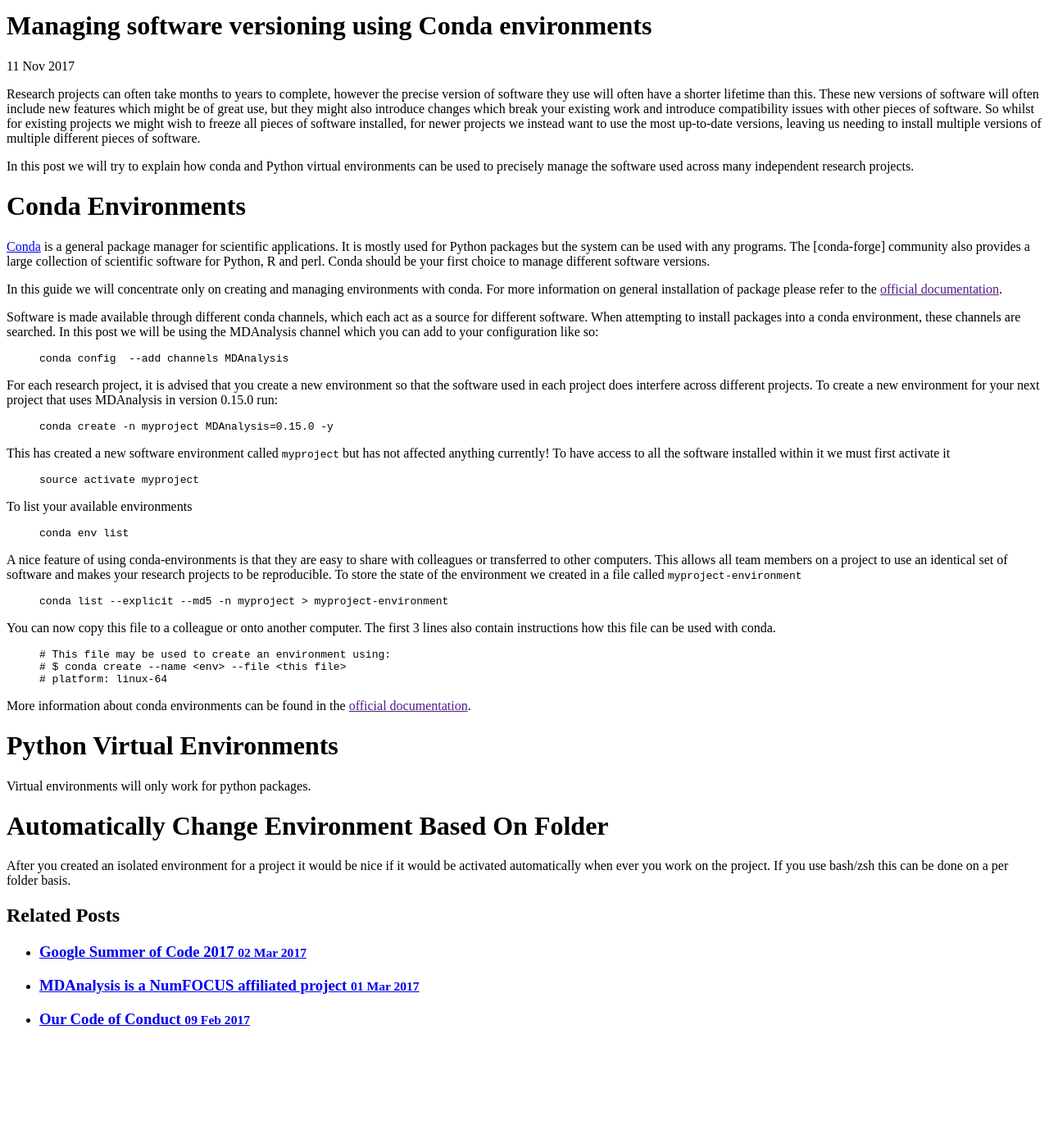
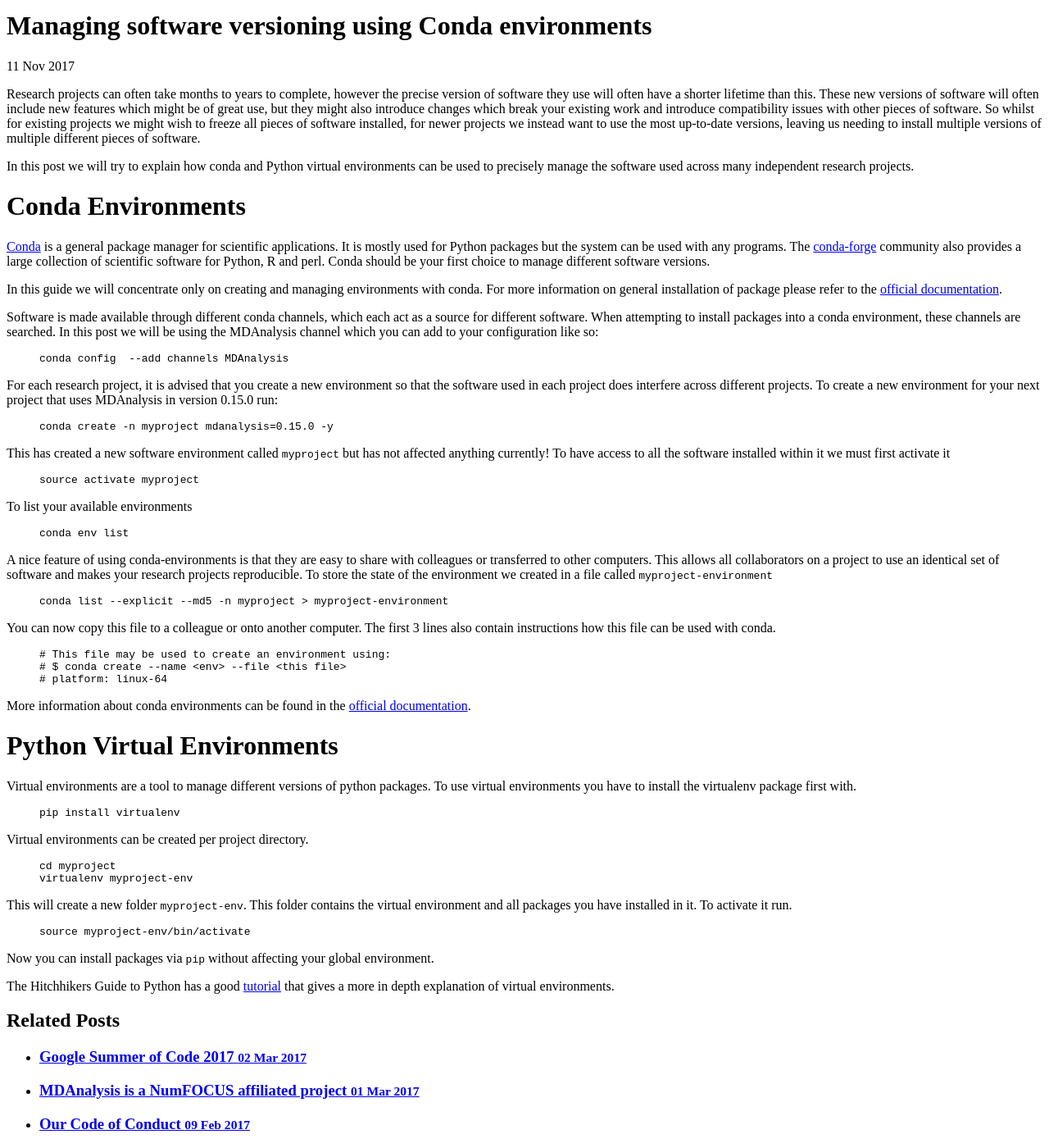
Before and after one commit to MDAnalysis/MDAnalysis.github.io, a Jekyll site: the page built from _posts/2017-11-11-environments.md, in a window 1280 px wide and 1400 px high, scrolled down 174 px. Shown: the whole window at 82% size. Built offline with Jekyll 4.4.1, drawn with Linux system fonts in a browser that asks for light colours; comment, search, counter and statistics services are not loaded; before the commit the page ends 1446 px from its top, so only the background shows below that.

Commit message:
add virtual env description

```diff
--- a/_posts/2017-11-11-environments.md
+++ b/_posts/2017-11-11-environments.md
@@ -20,15 +20,16 @@ research projects.
 
 # Conda Environments
 
-[Conda](https://conda.io/docs/index.html) is a general package manager for scientific
-applications. It is mostly used for Python packages but the system can be used with
-any programs. The [conda-forge] community also provides a large collection of scientific software
-for Python, R and perl. Conda should be your first choice to manage different
-software versions.
+[Conda](https://conda.io/docs/index.html) is a general package manager for
+scientific applications. It is mostly used for Python packages but the system
+can be used with any programs. The [conda-forge](https://conda-forge.github.io/)
+community also provides a large collection of scientific software for Python, R
+and perl. Conda should be your first choice to manage different software
+versions.
 
 In this guide we will concentrate only on creating and managing environments
 with conda. For more information on general installation of package please refer
-to the [official documentation]().
+to the [official documentation](https://conda.io/docs/using/pkgs.html).
 
 Software is made available through different conda channels, which each act as a
 source for different software.  When attempting to install packages into a conda
@@ -45,7 +46,7 @@ To create a new environment for your next project that uses MDAnalysis in versio
 0.15.0 run:
 
 {% highlight bash %}
-conda create -n myproject MDAnalysis=0.15.0 -y
+conda create -n myproject mdanalysis=0.15.0 -y
 {% endhighlight %}
 
 This has created a new software environment called `myproject` but has not affected
@@ -63,10 +64,10 @@ conda env list
 {% endhighlight %}
 
 A nice feature of using conda-environments is that they are easy to share with
-colleagues or transferred to other computers.  This allows all team members on
-a project to use an identical set of software and makes your research projects
-to be reproducible.  To store the state of the environment we created in a file
-called `myproject-environment`
+colleagues or transferred to other computers. This allows all collaborators on a
+project to use an identical set of software and makes your research projects
+reproducible. To store the state of the environment we created in a file called
+`myproject-environment`
 
 {% highlight bash %}
 conda list --explicit --md5 -n myproject > myproject-environment
@@ -82,14 +83,33 @@ lines also contain instructions how this file can be used with conda.
 {% endhighlight %}
 
 More information about conda environments can be found in
-the [official documentation]().
+the [official documentation](https://conda.io/docs/using/envs.html).
 
 # Python Virtual Environments
 
-Virtual environments will only work for python packages.
+Virtual environments are a tool to manage different versions of python packages.
+To use virtual environments you have to install the virtualenv package first with.
 
-# Automatically Change Environment Based On Folder
+{% highlight bash %}
+pip install virtualenv
+{% endhighlight %}
 
-After you created an isolated environment for a project it would be nice if it
-would be activated automatically when ever you work on the project. If you use
-bash/zsh this can be done on a per folder basis.
+Virtual environments can be created per project directory.
+
+{% highlight bash %}
+cd myproject
+virtualenv myproject-env
+{% endhighlight %}
+
+This will create a new folder `myproject-env`. This folder contains the virtual
+environment and all packages you have installed in it. To activate it run.
+
+{% highlight bash %}
+source myproject-env/bin/activate
+{% endhighlight %}
+
+Now you can install packages via `pip` without affecting your global environment.
+
+The Hitchhikers Guide to Python has a
+good [tutorial](http://docs.python-guide.org/en/latest/dev/virtualenvs/) that
+gives a more in depth explanation of virtual environments.
```
